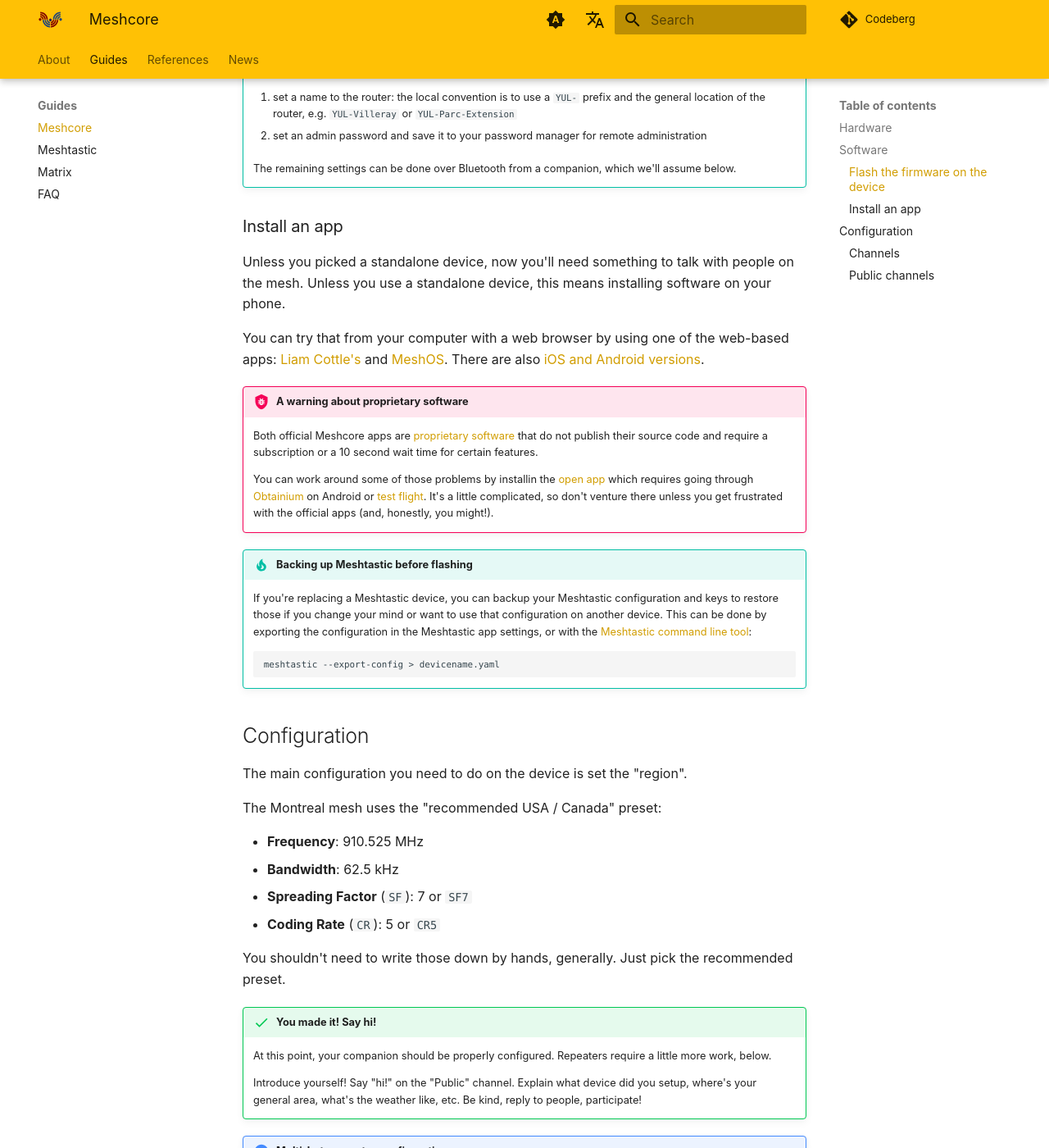
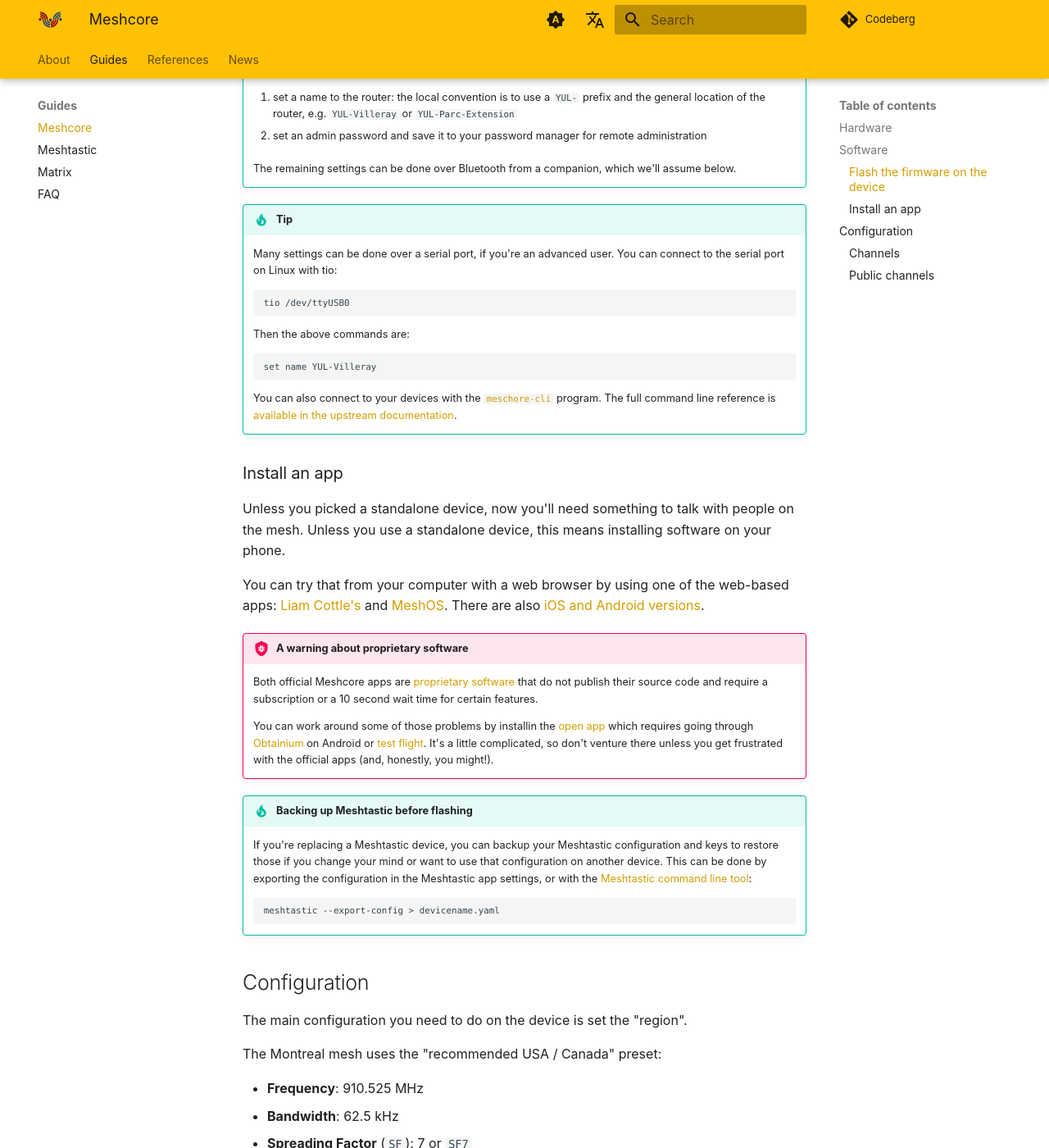
Before and after one commit to ReseauLibre/lora.reseaulibre.ca, an MkDocs documentation site: the page built from docs/guides/meshcore.md, in a window 1280 px wide and 1400 px high, scrolled down 1449 px. Shown: the whole window at 82% size. Built offline with MkDocs 1.6.1 and Material for MkDocs 9.7.7, drawn with Linux system fonts in a browser that asks for light colours; plug-ins that fetch from the network failed and are left out; comment, search, counter and statistics services are not loaded; some of the changed text lies outside the part shown.

Commit message:
add basic documentation on the meshcore CLI

````diff
--- a/docs/guides/meshcore.md
+++ b/docs/guides/meshcore.md
@@ -78,6 +78,23 @@
      The remaining settings can be done over Bluetooth from a
      companion, which we'll assume below.
 
+!!! tip
+
+    Many settings can be done over a serial port, if you're an
+    advanced user. You can connect to the serial port on Linux with
+    tio:
+
+        tio /dev/ttyUSB0
+
+    Then the above commands are:
+
+        set name YUL-Villeray
+
+    You can also connect to your devices with the
+    [`meschore-cli`](https://github.com/meshcore-dev/meshcore-cli)
+    program. The full command line reference is [available in the
+    upstream documentation](https://docs.meshcore.io/cli_commands/).
+
 ### Install an app
 
 Unless you picked a standalone device, now you'll need something to
@@ -124,6 +141,17 @@
 
 You shouldn't need to write those down by hands, generally. Just pick
 the recommended preset.
+
+!!! tip
+
+    You can also perform this configuration over the command line:
+
+    ```
+    set freq 910.525
+    set bw 62.5
+    set sf 7
+    set cr 5
+    ```
 
 !!! success "You made it! Say hi!"
 
````
